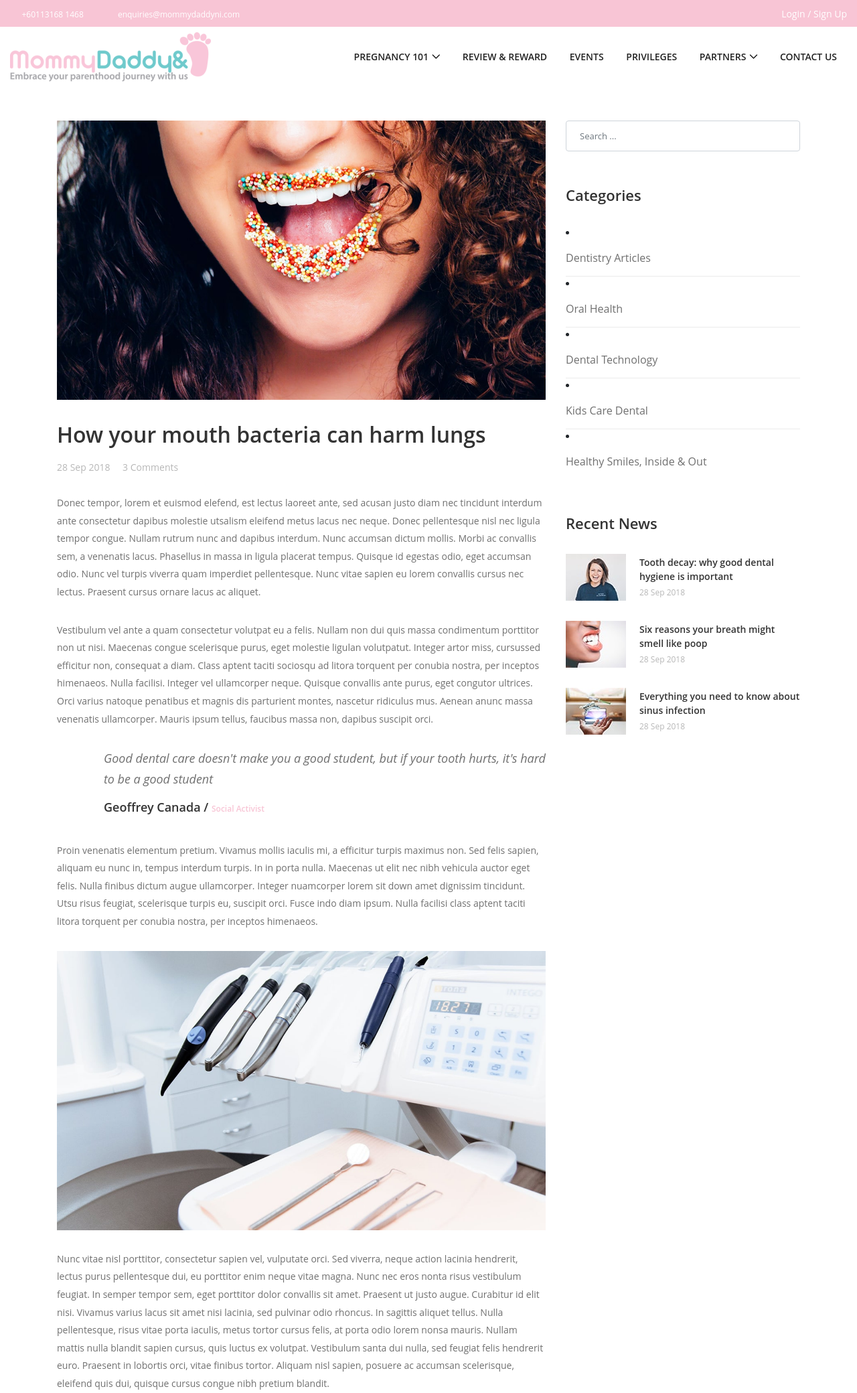
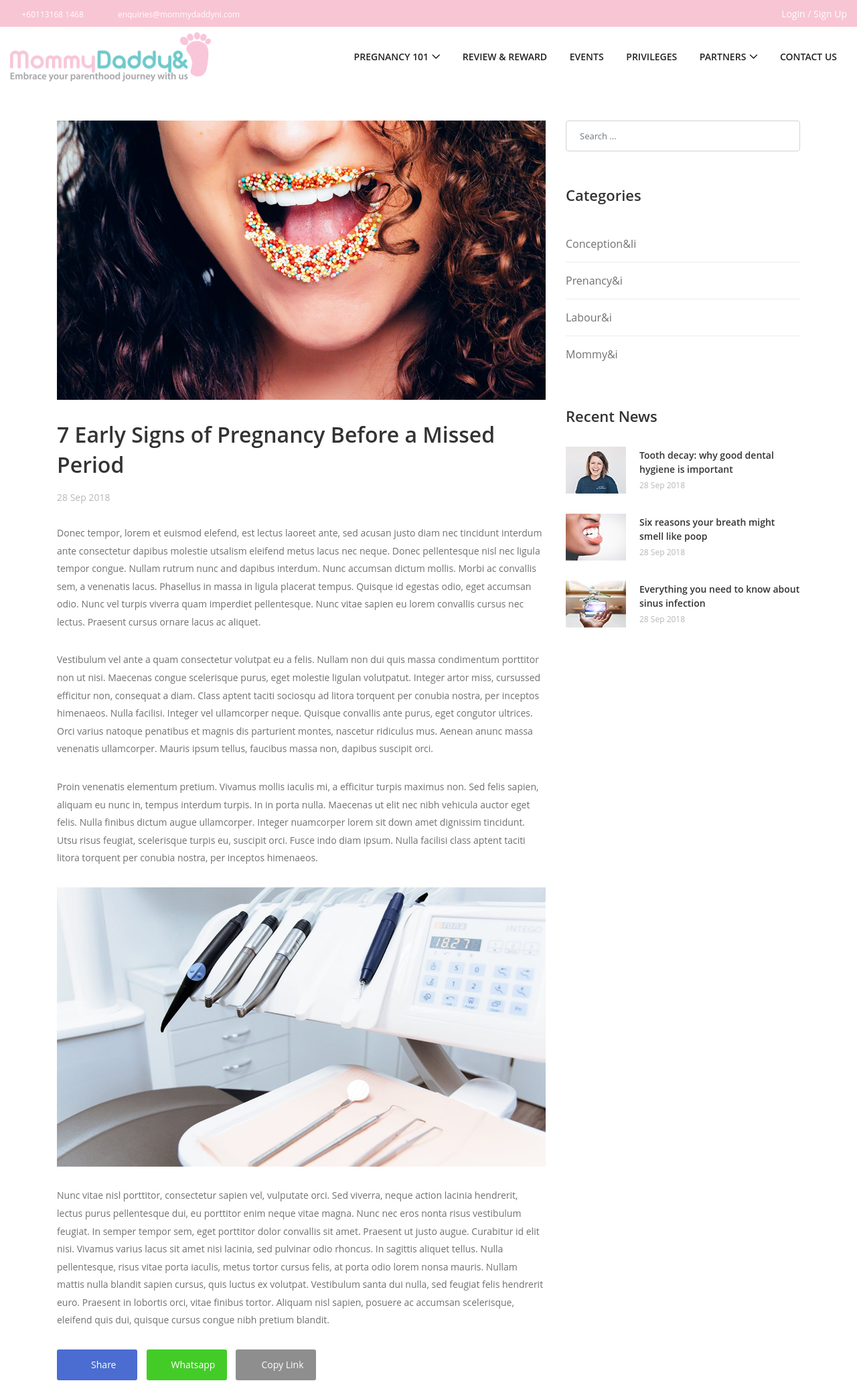
Before and after one commit to jefferyleo/MDiMockup, a PHP site: page /blog-details.html in a window 1280 px wide. Shown: the top 2080 px of the page at 67% size. Run offline with PHP 8.4, Linux system fonts and the light colour scheme; style sheets or scripts are compiled from the project's sources; some web fonts are replaced.

Commit message:
change blog details page

```diff
--- a/blog-details.html
+++ b/blog-details.html
@@ -143,16 +143,16 @@
                       </li>
                     </ul>
                   </li> -->
-                  <li><a href="about.html">REVIEW & REWARD</a></li>
-                  <li><a href="service.html">EVENTS</a></li>
-                  <li><a href="pricing.html">PRIVILEGES</a></li>
+                  <li><a href="#">REVIEW & REWARD</a></li>
+                    <li><a href="event.html">EVENTS</a></li>
+                    <li><a href="#">PRIVILEGES</a></li>
                     <li><a href="#">PARTNERS</a>
                       <ul class="dropdown">
                         <li><a href="blog.html">- Blog</a></li>
                         <li><a href="blog-details.html">- Blog Details</a></li>
                       </ul>
                     </li>
-                  <li><a href="./contact.html">CONTACT US</a></li>
+                    <li><a href="#">CONTACT US</a></li>
                 </ul>
               </div>
               <!-- Nav End -->
@@ -173,10 +173,9 @@
           <div class="blog-details-area">
             <img src="./img/bg-img/24.jpg" alt="">
 
-            <h2 class="post-title">How your mouth bacteria can harm lungs</h2>
+            <h2 class="post-title">7 Early Signs of Pregnancy Before a Missed Period</h2>
             <div class="post-meta">
               <a href="#"><i class="icon_clock_alt"></i> 28 Sep 2018</a>
-              <a href="#"><i class="icon_chat_alt"></i> 3 Comments</a>
             </div>
             <p>Donec tempor, lorem et euismod elefend, est lectus laoreet ante, sed acusan justo diam nec tincidunt interdum ante consectetur dapibus molestie utsalism eleifend metus lacus nec neque. Donec pellentesque nisl nec ligula tempor congue.
               Nullam rutrum nunc and dapibus interdum. Nunc accumsan dictum mollis. Morbi ac convallis sem, a venenatis lacus. Phasellus in massa in ligula placerat tempus. Quisque id egestas odio, eget accumsan odio. Nunc vel turpis viverra quam
@@ -184,15 +183,7 @@
             <p>Vestibulum vel ante a quam consectetur volutpat eu a felis. Nullam non dui quis massa condimentum porttitor non ut nisi. Maecenas congue scelerisque purus, eget molestie ligulan volutpatut. Integer artor miss, cursussed efficitur non,
               consequat a diam. Class aptent taciti sociosqu ad litora torquent per conubia nostra, per inceptos himenaeos. Nulla facilisi. Integer vel ullamcorper neque. Quisque convallis ante purus, eget congutor ultrices. Orci varius natoque
               penatibus et magnis dis parturient montes, nascetur ridiculus mus. Aenean anunc massa venenatis ullamcorper. Mauris ipsum tellus, faucibus massa non, dapibus suscipit orci.</p>
-            <blockquote cite="" class="dento-blockquote d-flex">
-              <div class="icon">
-                <i class="fa fa-quote-left"></i>
-              </div>
-              <div class="text">
-                <h5>Good dental care doesn't make you a good student, but if your tooth hurts, it's hard to be a good student</h5>
-                <h6>Geoffrey Canada / <span>Social Activist</span></h6>
-              </div>
-            </blockquote>
+
             <p>Proin venenatis elementum pretium. Vivamus mollis iaculis mi, a efficitur turpis maximus non. Sed felis sapien, aliquam eu nunc in, tempus interdum turpis. In in porta nulla. Maecenas ut elit nec nibh vehicula auctor eget felis. Nulla
               finibus dictum augue ullamcorper. Integer nuamcorper lorem sit down amet dignissim tincidunt.
               Utsu risus feugiat, scelerisque turpis eu, suscipit orci. Fusce indo diam ipsum. Nulla facilisi class aptent taciti
@@ -207,9 +198,8 @@
           <!-- Post Share  -->
           <div class="post-share-area mb-30">
             <a href="#" class="facebook"><i class="fa-brands fa-facebook-square"></i> Share</a>
-            <a href="#" class="tweet"><i class="fa fa-twitter"></i> Tweet</a>
-            <a href="#" class="google-plus"><i class="fa fa-google-plus"></i> Share</a>
-            <a href="#" class="pinterest"><i class="fa fa-pinterest"></i> Share</a>
+            <a href="#" class="whatsapp"><i class="fa fa-whatsapp"></i> Whatsapp</a>
+            <a href="#" class="copy"><i class="fa fa-copy"></i> Copy Link</a>
           </div>
 
           <!-- Comments Area -->
@@ -300,11 +290,10 @@
 
               <!-- catagories list -->
               <ul class="catagories-list">
-                <li><a href="#">Dentistry Articles</a></li>
-                <li><a href="#">Oral Health</a></li>
-                <li><a href="#">Dental Technology</a></li>
-                <li><a href="#">Kids Care Dental</a></li>
-                <li><a href="#">Healthy Smiles, Inside &amp; Out</a></li>
+                <li><a href="#">Conception&Ii</a></li>
+                <li><a href="#">Prenancy&i</a></li>
+                <li><a href="#">Labour&i</a></li>
+                <li><a href="#">Mommy&i</a></li>
               </ul>
             </div>
 
--- a/event-details.html
+++ b/event-details.html
@@ -123,16 +123,16 @@
                       </li>
                     </ul>
                   </li> -->
-                                    <li><a href="about.html">REVIEW & REWARD</a></li>
+                  <li><a href="#">REVIEW & REWARD</a></li>
                   <li><a href="event.html">EVENTS</a></li>
-                                    <li><a href="pricing.html">PRIVILEGES</a></li>
+                  <li><a href="#">PRIVILEGES</a></li>
                   <li><a href="#">PARTNERS</a>
                     <ul class="dropdown">
                       <li><a href="blog.html">- Blog</a></li>
                       <li><a href="blog-details.html">- Blog Details</a></li>
                     </ul>
                   </li>
-                                    <li><a href="./contact.html">CONTACT US</a></li>
+                  <li><a href="#">CONTACT US</a></li>
                                 </ul>
                             </div>
                             <!-- Nav End -->
--- a/event-schedule.html
+++ b/event-schedule.html
@@ -121,16 +121,16 @@
                       </li>
                     </ul>
                   </li> -->
-                                    <li><a href="about.html">REVIEW & REWARD</a></li>
+                  <li><a href="#">REVIEW & REWARD</a></li>
                   <li><a href="event.html">EVENTS</a></li>
-                                    <li><a href="pricing.html">PRIVILEGES</a></li>
+                  <li><a href="#">PRIVILEGES</a></li>
                   <li><a href="#">PARTNERS</a>
                     <ul class="dropdown">
                       <li><a href="blog.html">- Blog</a></li>
                       <li><a href="blog-details.html">- Blog Details</a></li>
                     </ul>
                   </li>
-                                    <li><a href="./contact.html">CONTACT US</a></li>
+                  <li><a href="#">CONTACT US</a></li>
                                 </ul>
                             </div>
                             <!-- Nav End -->
--- a/event.html
+++ b/event.html
@@ -121,16 +121,16 @@
                       </li>
                     </ul>
                   </li> -->
-                                    <li><a href="about.html">REVIEW & REWARD</a></li>
+                  <li><a href="#">REVIEW & REWARD</a></li>
                   <li><a href="event.html">EVENTS</a></li>
-                                    <li><a href="pricing.html">PRIVILEGES</a></li>
+                  <li><a href="#">PRIVILEGES</a></li>
                   <li><a href="#">PARTNERS</a>
                     <ul class="dropdown">
                       <li><a href="blog.html">- Blog</a></li>
                       <li><a href="blog-details.html">- Blog Details</a></li>
                     </ul>
                   </li>
-                                    <li><a href="./contact.html">CONTACT US</a></li>
+                  <li><a href="#">CONTACT US</a></li>
                                 </ul>
                             </div>
                             <!-- Nav End -->
--- a/index.html
+++ b/index.html
@@ -144,16 +144,16 @@
                       </li>
                     </ul>
                   </li> -->
-                  <li><a href="about.html">REVIEW & REWARD</a></li>
+                  <li><a href="#">REVIEW & REWARD</a></li>
                     <li><a href="event.html">EVENTS</a></li>
-                  <li><a href="pricing.html">PRIVILEGES</a></li>
+                    <li><a href="#">PRIVILEGES</a></li>
                     <li><a href="#">PARTNERS</a>
                       <ul class="dropdown">
                         <li><a href="blog.html">- Blog</a></li>
                         <li><a href="blog-details.html">- Blog Details</a></li>
                       </ul>
                     </li>
-                  <li><a href="./contact.html">CONTACT US</a></li>
+                    <li><a href="#">CONTACT US</a></li>
                 </ul>
               </div>
               <!-- Nav End -->
--- a/scss/blog.scss
+++ b/scss/blog.scss
@@ -282,6 +282,7 @@
   z-index: 1;
 
   li {
+    list-style: none;
     a {
       display: block;
       padding: 15px 0;
@@ -468,6 +469,10 @@
       background-color: #4b6cd0;
     }
 
+    &.whatsapp {
+      background-color: #43cc28;
+    }
+
     &.tweet {
       background-color: #49a7f3;
     }
@@ -479,5 +484,9 @@
     &.pinterest {
       background-color: #bd081c;
     }
+
+    &.copy{
+      background-color: #8e8e8e;
+    }
   }
 }
--- a/scss/style.css
+++ b/scss/style.css
@@ -1756,6 +1756,10 @@ ul li {
   z-index: 1;
 }
 
+.catagories-list li {
+  list-style: none;
+}
+
 .catagories-list li a {
   display: block;
   padding: 15px 0;
@@ -1954,6 +1958,10 @@ ul li {
   background-color: #4b6cd0;
 }
 
+.post-share-area a.whatsapp {
+  background-color: #43cc28;
+}
+
 .post-share-area a.tweet {
   background-color: #49a7f3;
 }
@@ -1964,6 +1972,10 @@ ul li {
 
 .post-share-area a.pinterest {
   background-color: #bd081c;
+}
+
+.post-share-area a.copy {
+  background-color: #8e8e8e;
 }
 
 .search-widget-area form {
```
Also changed, not shown: blog.html (+4 -4 lines), forgotpassword.html (+4 -4 lines), login.html (+4 -4 lines), signup.html (+6 -6 lines), 1 other file. Lines whose indentation alone changed are shown as unchanged.
